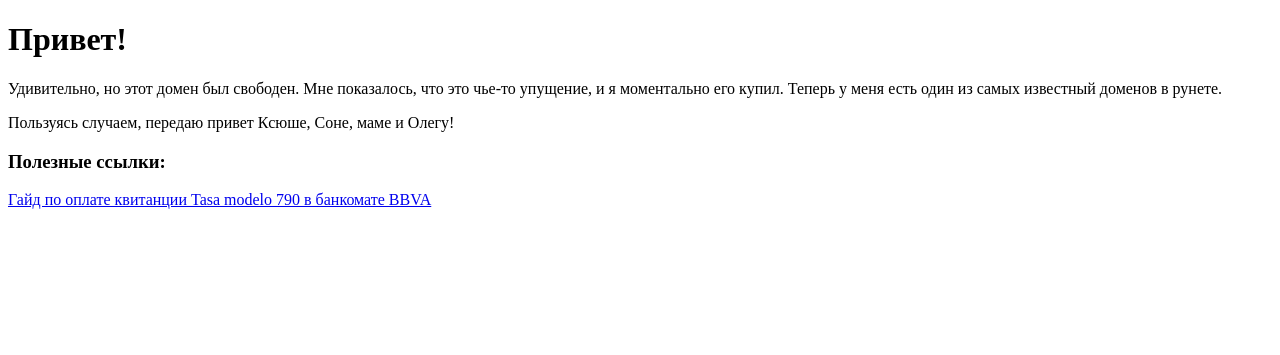
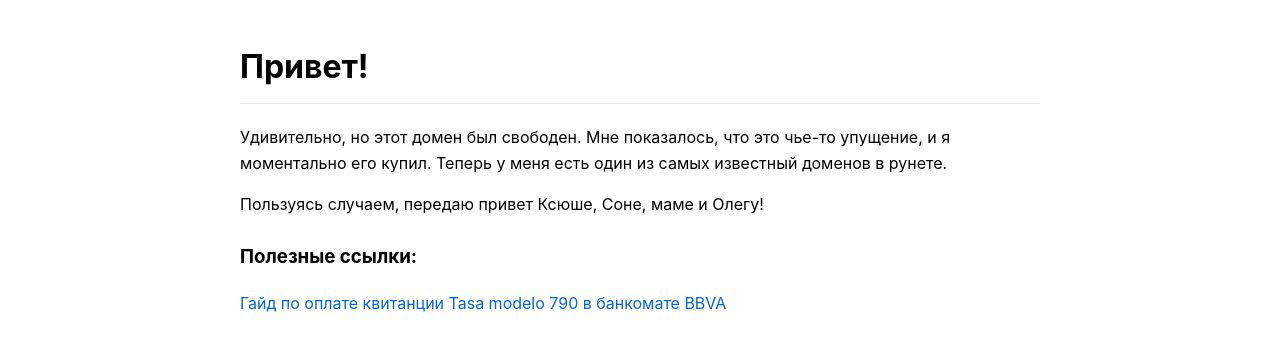
Before and after one commit to mugzim/just-read-the-instructions, a plain HTML site: page index.html in a window 1280 px wide. Drawn offline with Linux system fonts and the light colour scheme.

Commit message:
Update index.html
Centering content

```diff
--- a/index.html
+++ b/index.html
@@ -3,13 +3,35 @@
 <head>
     <meta charset="UTF-8">
     <title>Гениальная идея и её совсем не мгновенная реализация</title>
+    <style>
+        body {
+            max-width: 800px;
+            margin: 0 auto;
+            padding: 20px;
+            font-family: -apple-system, BlinkMacSystemFont, "Segoe UI", Helvetica, Arial, sans-serif;
+            line-height: 1.6;
+        }
+        h1 {
+            border-bottom: 1px solid #eaecef;
+            padding-bottom: 10px;
+        }
+        h3 {
+            margin-top: 24px;
+        }
+        a {
+            color: #0366d6;
+            text-decoration: none;
+        }
+        a:hover {
+            text-decoration: underline;
+        }
+    </style>
 </head>
 <body>
     <h1>Привет!</h1>
     <p>Удивительно, но этот домен был свободен. Мне показалось, что это чье-то упущение, и я моментально его купил. Теперь у меня есть один из самых известный доменов в рунете.</p>
 
     <p>Пользуясь случаем, передаю привет Ксюше, Соне, маме и Олегу!</p>
-
     <h3>Полезные ссылки:</h3>
     <p><a href="/atm-guide/">Гайд по оплате квитанции Tasa modelo 790 в банкомате BBVA</a></p>
 </body>
```
